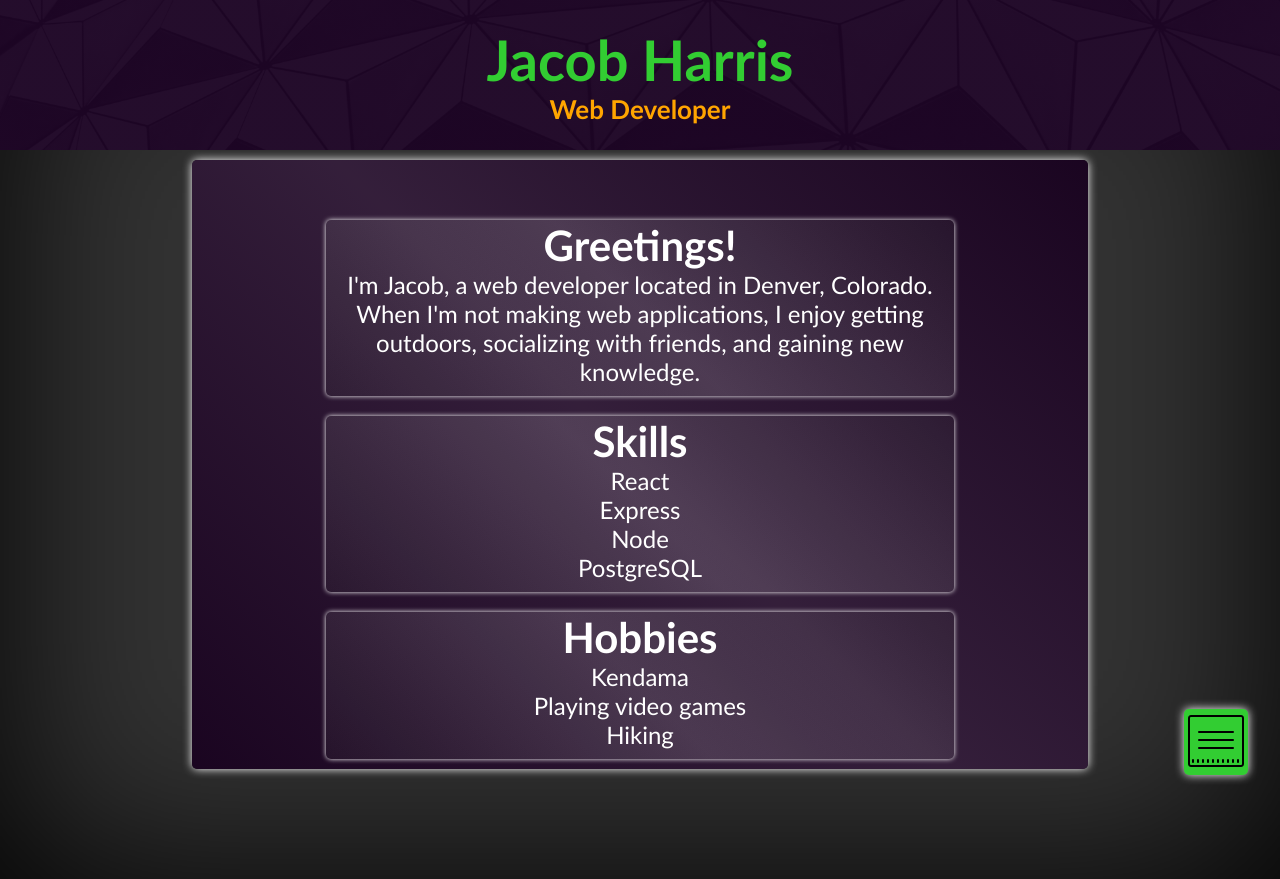
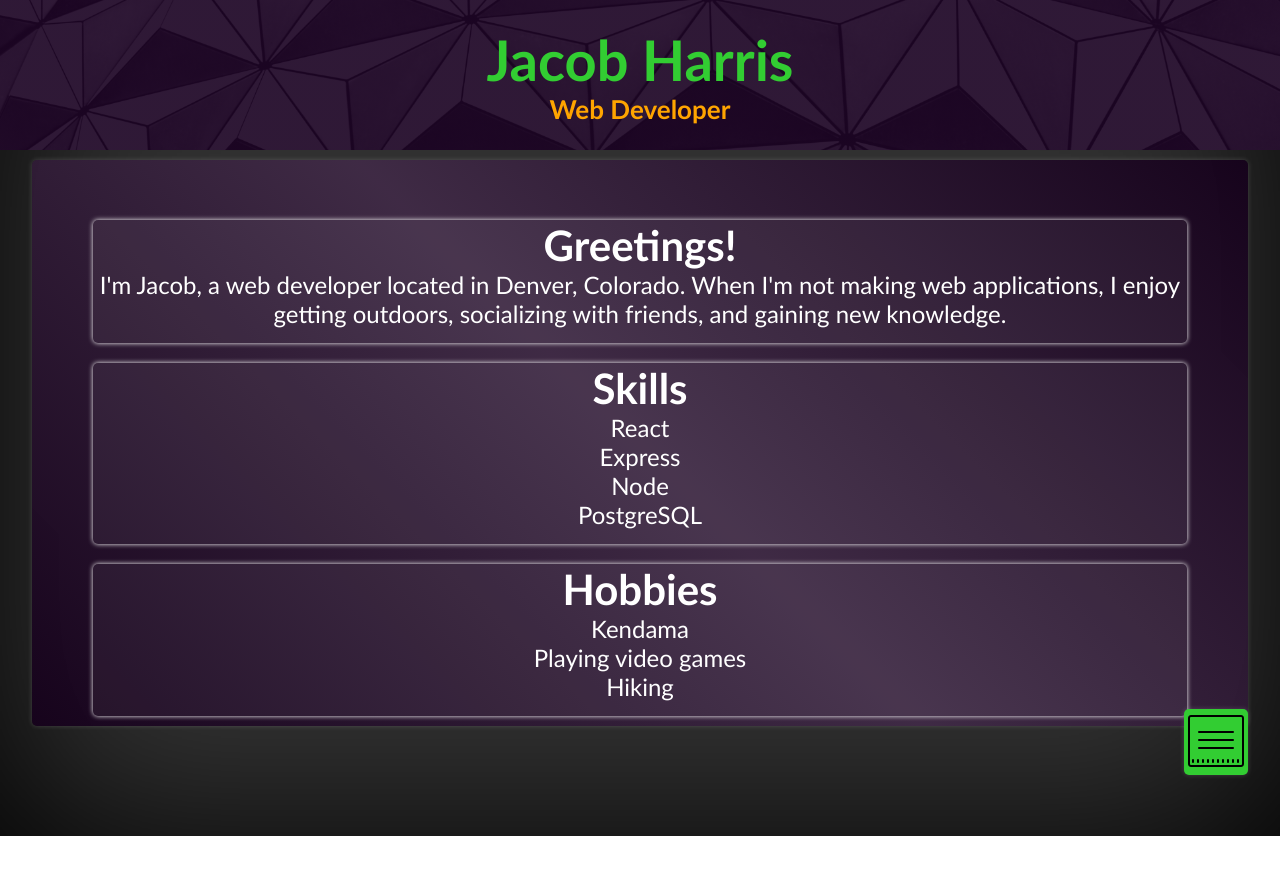
Before and after one commit to jgharris314/portfolio-112621, a React (Create React App) app: page /about in a window 1280 px wide. After the commit the page ends 836 px from the top, so only its background shows below. Built offline with nearby package versions, Linux system fonts and the light colour scheme.

Commit message:
style updates

```diff
--- a/src/components/About/about.styles.js
+++ b/src/components/About/about.styles.js
@@ -8,21 +8,15 @@ export const StyledAbout = styled.div`
 	padding-top: 50px;
 	.section {
 		background-color: rgba(255, 255, 255, 0.05);
-		width: 70%;
+		width: 90%;
 		justify-content: center;
 		align-items: center;
-		padding: 0px 0px 10px 0px;
+		padding: 0px 0px 15px 0px;
 		border-radius: 5px;
 		box-shadow: 0px 0px 5px white;
 		font-size: 2.4rem;
 		margin: 10px 0px;
 
-		background-image: linear-gradient(
-			45deg,
-			rgba(0, 0, 0, 0.1),
-			rgba(255, 255, 255, 0.1),
-			rgba(0, 0, 0, 0.1)
-		);
 		h4 {
 			font-size: 4.2rem;
 			margin: 0px;
--- a/src/components/Header/header.styles.js
+++ b/src/components/Header/header.styles.js
@@ -2,8 +2,8 @@ import styled from "styled-components";
 import headerImg from "./img/pexels-david-buchi-1070345.jpg";
 export const StyledHeader = styled.div`
 	background-image: linear-gradient(
-			rgba(29, 5, 37, 0.97),
-			rgba(29, 5, 37, 0.97)
+			rgba(29, 5, 37, 0.92),
+			rgba(29, 5, 37, 0.92)
 		),
 		url(${headerImg});
 	background-size: cover;
--- a/src/components/Nav/nav.styles.js
+++ b/src/components/Nav/nav.styles.js
@@ -21,7 +21,7 @@ export const StyledNav = styled.div`
 
 		border: 0.5px solid rgba(255, 255, 255, 0.33);
 		border-radius: 5px;
-		box-shadow: 0px 0px 10px white;
+		box-shadow: 0px 0px 5px rgba(255, 255, 255, 0.18);
 
 		.close-btn {
 			text-align: right;
@@ -46,7 +46,7 @@ export const StyledNav = styled.div`
 	}
 	.closedNav {
 		background-color: limegreen;
-		box-shadow: 0px 0px 10px white;
+		box-shadow: 0px 0px 5px rgba(255, 255, 255, 0.18);
 		border-radius: 5px;
 	}
 
--- a/src/components/styles.css
+++ b/src/components/styles.css
@@ -3,11 +3,11 @@
 	background-color: rgba(29, 5, 37, 0.97);
 	background-image: linear-gradient(
 		45deg,
-		rgba(0, 0, 0, 0.1),
-		rgba(255, 255, 255, 0.1),
-		rgba(0, 0, 0, 0.1)
+		rgba(0, 0, 0, 0.2),
+		rgba(255, 255, 255, 0.15),
+		rgba(0, 0, 0, 0.2)
 	);
-	box-shadow: 0px 0px 10px white;
+	box-shadow: 0px 0px 5px rgba(255, 255, 255, 0.18);
 	margin: 160px 0px 110px 0px;
 	border-radius: 5px;
 	overflow-y: scroll;
@@ -22,6 +22,6 @@
 
 @media screen and (min-width: 720px) {
 	.body-section {
-		width: 70%;
+		width: 95%;
 	}
 }
```
